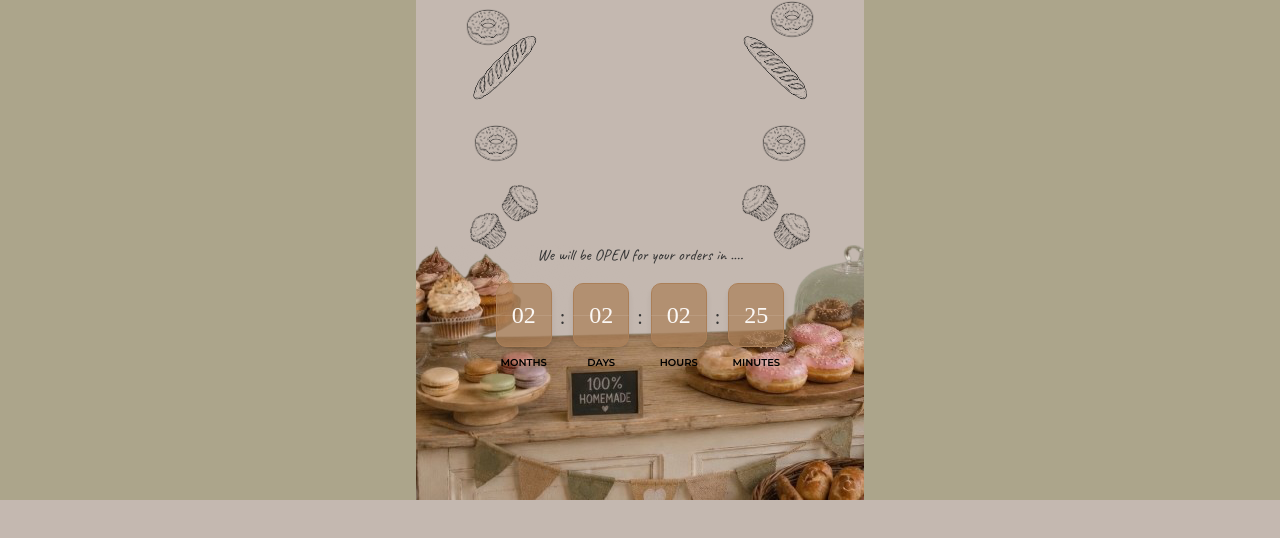
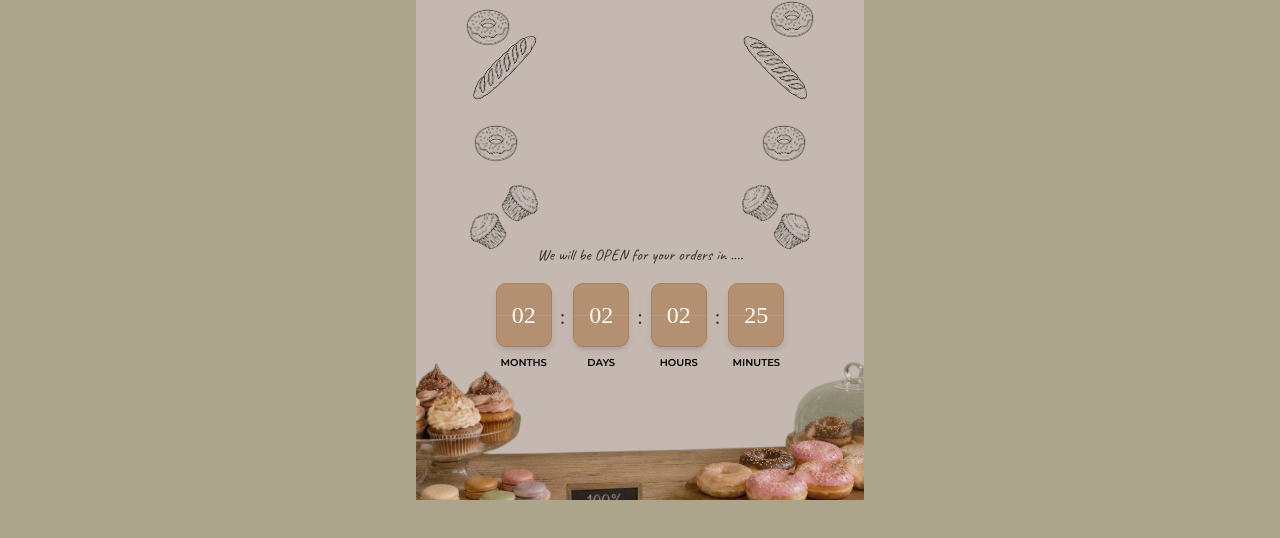
Before and after one commit to dakmalandro/Invitation, a Next.js app: page / in a window 1280 px wide. Both pictures are taken after a click on the button "press here". Shown: the part 300-838 px from the top of the page. Before the commit the page ends 800 px from the top, so only its background shows below. Built offline with nearby package versions, Linux system fonts and the light colour scheme.

Commit message:
Scroll reveal with wooden png

```diff
--- a/app/page.tsx
+++ b/app/page.tsx
@@ -3,13 +3,11 @@ import BackgroundVideo from "next-video/background-video";
 import { Heart } from "lucide-react";
 import { IntroEnvelope } from "@/components/intro-envelope";
 import { FlipCountdown } from "@/components/flip-countdown";
+import { WoodRollHero } from "@/components/wood-roll-hero";
 import hello3 from "@videos/hello3.mp4";
 
-export default function Home() {
+function HeroSection() {
   return (
-    <IntroEnvelope>
-      <div className='flex min-h-dvh w-full justify-center bg-accent'>
-        {/* hero section */}
     <section className='relative flex h-dvh w-full max-w-md flex-col items-center bg-background'>
       <h1 className='text-brittany pt-8 text-center text-4xl text-accent-foreground sm:text-5xl'>
         Baptism Day
@@ -23,7 +21,7 @@ export default function Home() {
         ΣΑΣ ΠΡΟΣΚΑΛΟΥΜΕ ΣΤΗ ΒΑΠΤΙΣΗ ΜΟΥ
       </h1>
 
-          <div className='flex w-full  flex-col items-center'>
+      <div className='flex h-full w-full flex-1 flex-col items-center'>
         <div className='relative mx-auto h-60 w-92 max-w-full overflow-hidden'>
           <Image
             src='/kiosk.png'
@@ -119,7 +117,8 @@ export default function Home() {
 
         <FlipCountdown />
 
-            <div className='aspect-448/255 w-full -mt-14 overflow-hidden [@media(min-height:800px)]:fixed [@media(min-height:800px)]:bottom-0 [@media(min-height:800px)]:left-1/2 [@media(min-height:800px)]:w-full [@media(min-height:800px)]:max-w-md [@media(min-height:800px)]:-translate-x-1/2'>
+        <div className='mt-auto w-full'>
+          <div className='aspect-448/255 w-full -mt-14 overflow-hidden'>
             <Image
               src='/bag.png'
               alt=''
@@ -130,7 +129,32 @@ export default function Home() {
             />
           </div>
         </div>
+      </div>
     </section>
+  );
+}
+
+function ComingSoonSection() {
+  return (
+    <section className='relative flex h-dvh w-full max-w-md flex-col items-center justify-center bg-background'>
+      <h2 className='text-brittany text-center text-3xl text-accent-foreground sm:text-4xl'>
+        Coming soon
+      </h2>
+    </section>
+  );
+}
+
+export default function Home() {
+  return (
+    <IntroEnvelope>
+      <div className='flex w-full flex-col items-center bg-accent'>
+        <WoodRollHero
+          hero={<HeroSection />}
+          next={<ComingSoonSection />}
+        />
+
+        {/* next page — placeholder, content TBD */}
+        <ComingSoonSection />
       </div>
     </IntroEnvelope>
   );
--- /dev/null
+++ b/components/wood-roll-hero.tsx
@@ -0,0 +1,102 @@
+"use client";
+
+import { useLayoutEffect, useRef } from "react";
+import Image from "next/image";
+import { gsap } from "gsap";
+import { ScrollTrigger } from "gsap/ScrollTrigger";
+
+export function WoodRollHero({
+  hero,
+  next,
+}: {
+  hero: React.ReactNode;
+  next: React.ReactNode;
+}) {
+  const wrapperRef = useRef<HTMLDivElement>(null);
+  const heroRef = useRef<HTMLDivElement>(null);
+  const rollerRef = useRef<HTMLDivElement>(null);
+  const pinRef = useRef<HTMLDivElement>(null);
+
+  useLayoutEffect(() => {
+    gsap.registerPlugin(ScrollTrigger);
+
+    const ctx = gsap.context(() => {
+      const progress = { value: 0 };
+
+      const applyProgress = () => {
+        // the pin's current position on screen, in % of viewport height
+        // (>100 = still below the screen, <0 = already exited above it)
+        const pinScreenPct = 120 - 140 * progress.value;
+
+        // the roller box is exactly one viewport tall, so shifting it by
+        // yPercent moves the (vertically centered) pin by the same amount
+        gsap.set(rollerRef.current, { yPercent: pinScreenPct - 50 });
+
+        // hero is clipped away from the bottom up, right up to where the
+        // pin currently sits — so the next section shows through exactly
+        // in the pin's wake, like it's painting it away as it rises
+        const clipBottom = gsap.utils.clamp(0, 100, 100 - pinScreenPct);
+        gsap.set(heroRef.current, {
+          clipPath: `inset(0 0 ${clipBottom}% 0)`,
+        });
+
+        gsap.set(pinRef.current, {
+          rotate: gsap.utils.interpolate(-10, 10, progress.value),
+        });
+      };
+
+      applyProgress();
+
+      gsap.to(progress, {
+        value: 1,
+        ease: "none",
+        scrollTrigger: {
+          trigger: wrapperRef.current,
+          start: "top top",
+          end: "bottom bottom",
+          scrub: 0.5,
+        },
+        onUpdate: applyProgress,
+      });
+    }, wrapperRef);
+
+    return () => ctx.revert();
+  }, []);
+
+  return (
+    <div
+      ref={wrapperRef}
+      className='relative h-[200dvh] w-full max-w-md'>
+      <div className='sticky top-0 h-dvh w-full overflow-hidden'>
+        {/* preview of the next section, revealed as the hero gets clipped away */}
+        <div
+          aria-hidden='true'
+          className='pointer-events-none absolute inset-0 z-0'>
+          {next}
+        </div>
+
+        <div
+          ref={heroRef}
+          className='absolute inset-0 z-10'>
+          {hero}
+        </div>
+
+        <div
+          ref={rollerRef}
+          aria-hidden='true'
+          className='pointer-events-none absolute inset-0 z-30'>
+          <div
+            ref={pinRef}
+            className='absolute inset-x-0 top-1/2 h-32 -translate-y-1/2 drop-shadow-xl sm:h-40'>
+            <Image
+              src='/wood.png'
+              alt=''
+              fill
+              className='object-contain'
+            />
+          </div>
+        </div>
+      </div>
+    </div>
+  );
+}
```
Also changed, not shown: public/wood.png (added). Lines whose indentation alone changed are shown as unchanged.
